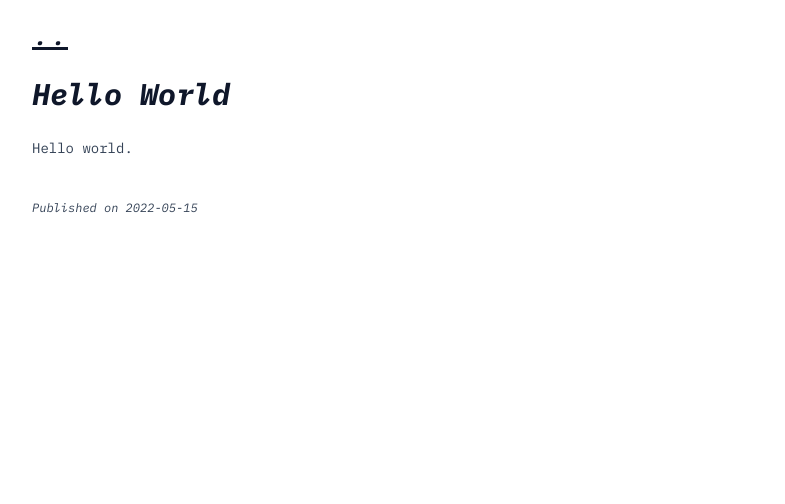
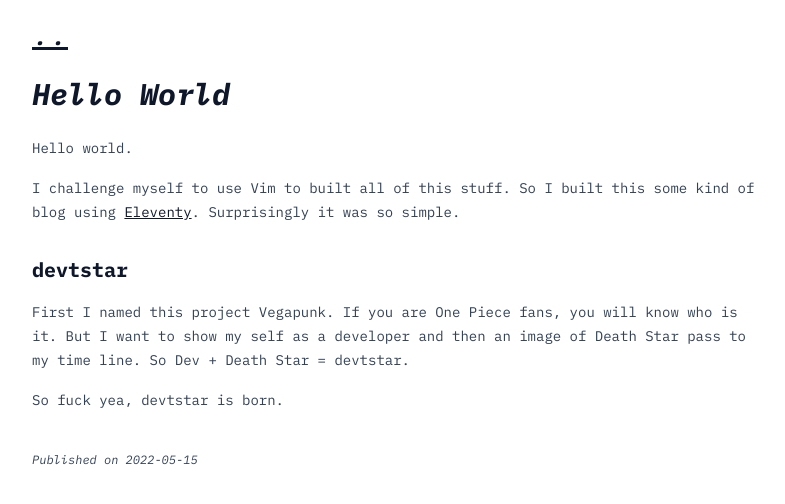
Before and after one commit to sanjayatony/devtstar, an Eleventy site: page src/posts/hello-world.md in a window 1280 px wide. Shown: the whole page, without its empty margins (240-1025 px from the left). Built offline with nearby package versions, Linux system fonts and the light colour scheme; Eleventy itself is replaced by a stand-in of ours; files that its build step writes are made by us from their sources.

Commit message:
update post

```diff
--- a/src/posts/hello-world.md
+++ b/src/posts/hello-world.md
@@ -4,3 +4,11 @@ date: 2022-05-15
 ---
 
 Hello world.
+
+I challenge myself to use Vim to built all of this stuff. So I built this some kind of blog using [Eleventy](https://www.11ty.dev/). Surprisingly it was so simple.
+
+## devtstar
+
+First I named this project Vegapunk. If you are One Piece fans, you will know who is it. But I want to show my self as a developer and then an image of Death Star pass to my time line. So Dev + Death Star = devtstar.
+
+So fuck yea, devtstar is born.
```
